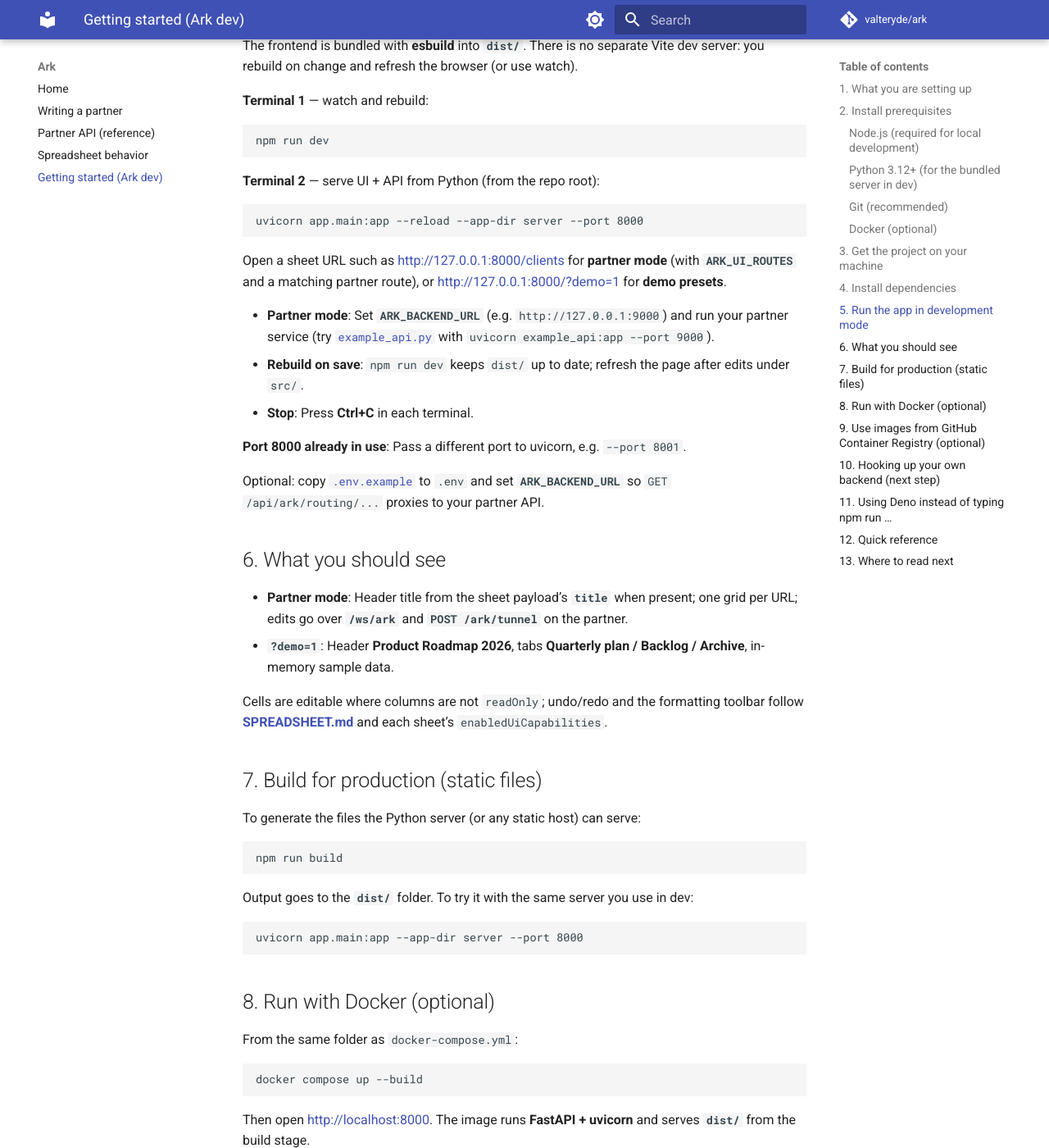
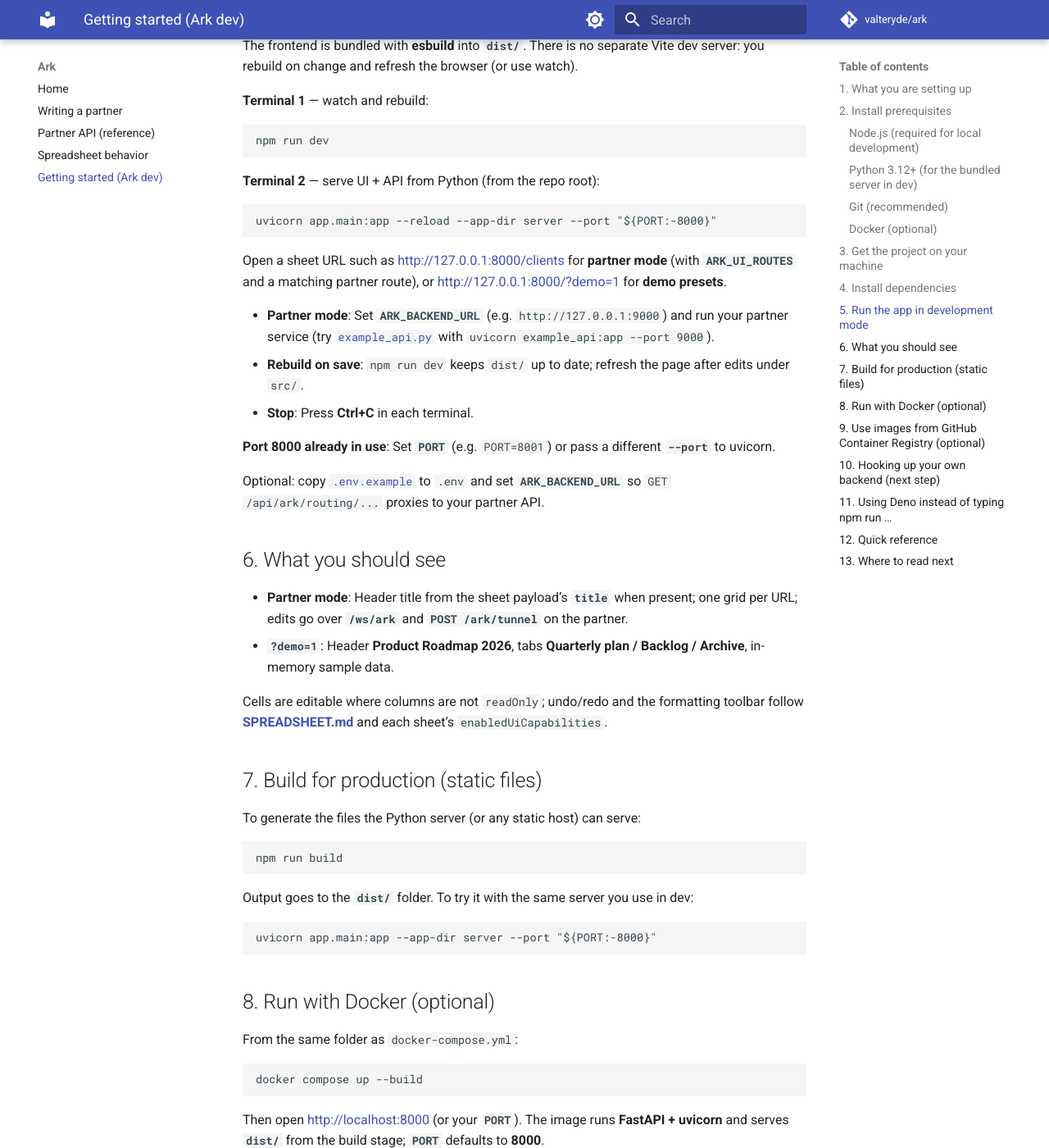
Before and after one commit to valteryde/ark, an MkDocs documentation site: the page built from docs/GETTING_STARTED.md, in a window 1280 px wide and 1400 px high, scrolled down 2410 px. Shown: the whole window at 82% size. Built offline with MkDocs 1.6.1 and Material for MkDocs 9.7.7, drawn with Linux system fonts in a browser that asks for light colours; comment, search, counter and statistics services are not loaded; some of the changed text lies outside the part shown.

Commit message:
feat: make Ark listen port configurable via PORT env var

````diff
--- a/docker-compose.yml
+++ b/docker-compose.yml
@@ -2,7 +2,8 @@ services:
   ark:
     build: .
     ports:
-      - '8000:8000'
+      - '${PORT:-8000}:${PORT:-8000}'
     environment:
       # Optional: your partner API base (no trailing slash)
       ARK_BACKEND_URL: ''
+      PORT: ${PORT:-8000}
--- a/docs/GETTING_STARTED.md
+++ b/docs/GETTING_STARTED.md
@@ -99,7 +99,7 @@ npm run dev
 **Terminal 2** — serve UI + API from Python (from the repo root):
 
 ```bash
-uvicorn app.main:app --reload --app-dir server --port 8000
+uvicorn app.main:app --reload --app-dir server --port "${PORT:-8000}"
 ```
 
 Open a sheet URL such as [http://127.0.0.1:8000/clients](http://127.0.0.1:8000/clients) for **partner mode** (with **`ARK_UI_ROUTES`** and a matching partner route), or [http://127.0.0.1:8000/?demo=1](http://127.0.0.1:8000/?demo=1) for **demo presets**.
@@ -108,7 +108,7 @@ Open a sheet URL such as [http://127.0.0.1:8000/clients](http://127.0.0.1:8000/c
 - **Rebuild on save**: `npm run dev` keeps `dist/` up to date; refresh the page after edits under `src/`.
 - **Stop**: Press **Ctrl+C** in each terminal.
 
-**Port 8000 already in use**: Pass a different port to uvicorn, e.g. `--port 8001`.
+**Port 8000 already in use**: Set **`PORT`** (e.g. `PORT=8001`) or pass a different **`--port`** to uvicorn.
 
 Optional: copy [`.env.example`](https://github.com/valteryde/ark/blob/main/.env.example) to `.env` and set **`ARK_BACKEND_URL`** so `GET /api/ark/routing/...` proxies to your partner API.
 
@@ -130,7 +130,7 @@ npm run build
 Output goes to the **`dist/`** folder. To try it with the same server you use in dev:
 
 ```bash
-uvicorn app.main:app --app-dir server --port 8000
+uvicorn app.main:app --app-dir server --port "${PORT:-8000}"
 ```
 
 ## 8. Run with Docker (optional)
@@ -141,7 +141,7 @@ From the same folder as `docker-compose.yml`:
 docker compose up --build
 ```
 
-Then open [http://localhost:8000](http://localhost:8000). The image runs **FastAPI + uvicorn** and serves **`dist/`** from the build stage.
+Then open [http://localhost:8000](http://localhost:8000) (or your **`PORT`**). The image runs **FastAPI + uvicorn** and serves **`dist/`** from the build stage; **`PORT`** defaults to **8000**.
 
 Set **`ARK_BACKEND_URL`** in `docker-compose.yml` (or your orchestrator) to enable routing proxy and tunnel `POST` to your partner API.
 
@@ -157,7 +157,7 @@ docker pull ghcr.io/OWNER/REPO:latest
 docker run --rm -p 8000:8000 -e ARK_BACKEND_URL= ghcr.io/OWNER/REPO:latest
 ```
 
-Open [http://localhost:8000](http://localhost:8000).
+Open [http://localhost:8000](http://localhost:8000). Use **`-e PORT=…`** and **`-p host:PORT`** together if you change the listen port.
 
 ## 10. Hooking up your own backend (next step)
 
@@ -187,7 +187,7 @@ You still need Node/npm installed because those tasks call through to npm script
 | Install Node deps | `npm install` |
 | Watch rebuild → `dist/` | `npm run dev` |
 | Production JS/CSS build | `npm run build` |
-| Local server (UI + `/api` + `/ws/ark`) | `uvicorn app.main:app --reload --app-dir server --port 8000` |
+| Local server (UI + `/api` + `/ws/ark`) | `uvicorn app.main:app --reload --app-dir server --port "${PORT:-8000}"` |
 | Demo UI without partner | Open `http://127.0.0.1:8000/?demo=1` |
 | Docker Compose | `docker compose up --build` |
 
````
Also changed, not shown: README.md (+5 -3 lines), 3 other files.
